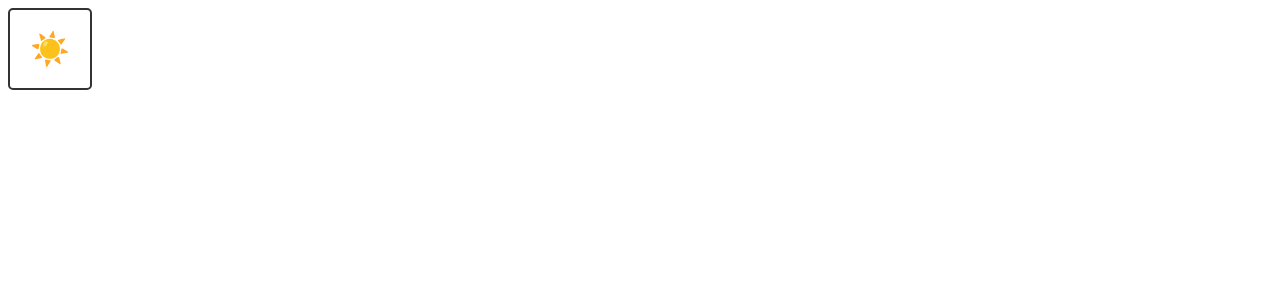
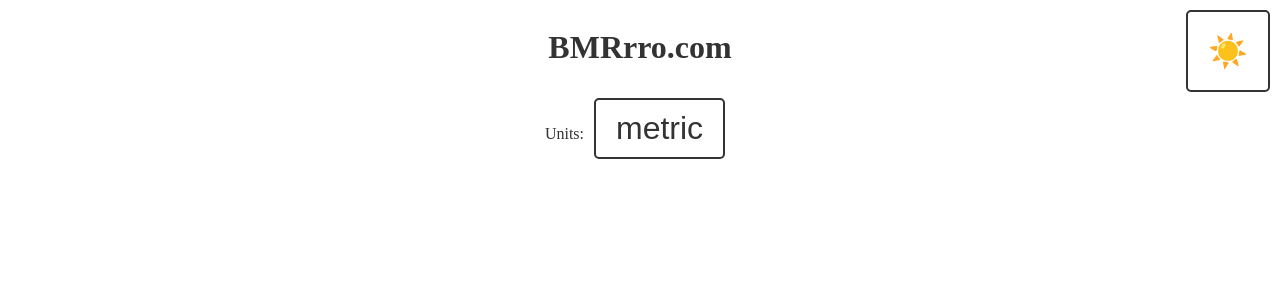
Before and after one commit to TestkaJakub/vue-bmr, a Vue app: page / in a window 1280 px wide. Shown: the top 300 px of the page. Built offline with nearby package versions, Linux system fonts and the light colour scheme.

Commit message:
units switch

```diff
--- a/src/App.vue
+++ b/src/App.vue
@@ -1,9 +1,23 @@
 <script setup lang="ts">
+import { ref, watch } from 'vue';
+
 import ThemeSwitch from './components/ThemeSwitch.vue';
+import UnitsSwitch from './components/UnitsSwitch.vue';
+
+const units = ref(localStorage.getItem('units') || 'metric');
+
+watch(units, (newUnits) => {
+    console.log(newUnits)
+});
 </script>
 
 <template>
   <ThemeSwitch/>
+  <div class="main">
+    <h1>BMRrro.com</h1>
+    <UnitsSwitch v-model="units"/>
+  </div>
+
 </template>
 
 <style scoped>
--- a/src/components/ThemeSwitch.vue
+++ b/src/components/ThemeSwitch.vue
@@ -24,5 +24,9 @@
 <style scoped>
     button {
         padding: 20px 20px;
+
+        position: absolute;
+        top: 0px;
+        right: 0px;
     }
 </style>
--- /dev/null
+++ b/src/components/UnitsSwitch.vue
@@ -0,0 +1,26 @@
+<script setup lang="ts">
+import { ref, watch } from 'vue';
+
+const units = ref(localStorage.getItem('units') || 'metric');
+
+function changeUnits(){
+  units.value = units.value === 'metric' ? 'imperial' : 'metric';
+  localStorage.setItem('units', units.value);
+}
+
+const emit = defineEmits();
+
+watch(units, (newUnits) => {
+    emit('update:modelValue', newUnits);
+});
+</script>
+
+<template>
+  <div class="units-switch">
+    <label for="units">Units:</label>
+    <button id="units" @click="changeUnits()">{{ units }}</button>
+  </div>
+</template>
+
+<style scoped>
+</style>
--- a/src/style.css
+++ b/src/style.css
@@ -34,4 +34,13 @@
   border-radius: 5px;
   padding: 10px 20px;
   font-size: 2rem;
+
+  margin: 10px;
 }
+
+.main{
+  display: flex;
+  flex-direction: column;
+  justify-content: center;
+  align-items: center;
+}
```
